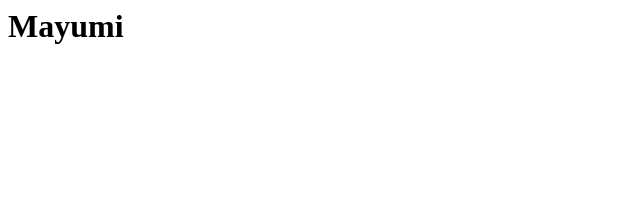
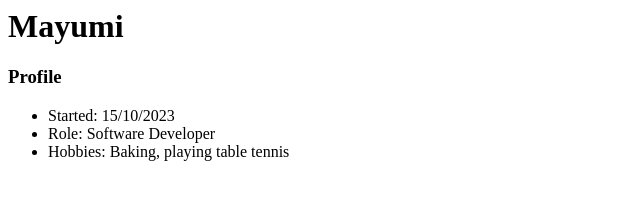
Before and after one commit to mayo-j138633/mayo-j138633.github.io, a plain HTML site: page index.html in a window 1280 px wide. Shown: the whole page, without its empty margins (0-640 px from the left). Drawn offline with Linux system fonts and the light colour scheme.

Commit message:
Updated my profile

```diff
--- a/index.html
+++ b/index.html
@@ -1,3 +1,8 @@
-<div>
-   <h1>Mayumi</h1>
-</div>
+<h1>Mayumi</h1>
+
+<h3>Profile</h3>
+<ul>
+    <li>Started: 15/10/2023</li>
+    <li>Role: Software Developer</li>
+    <li>Hobbies: Baking, playing table tennis</li>
+</ul>
```
